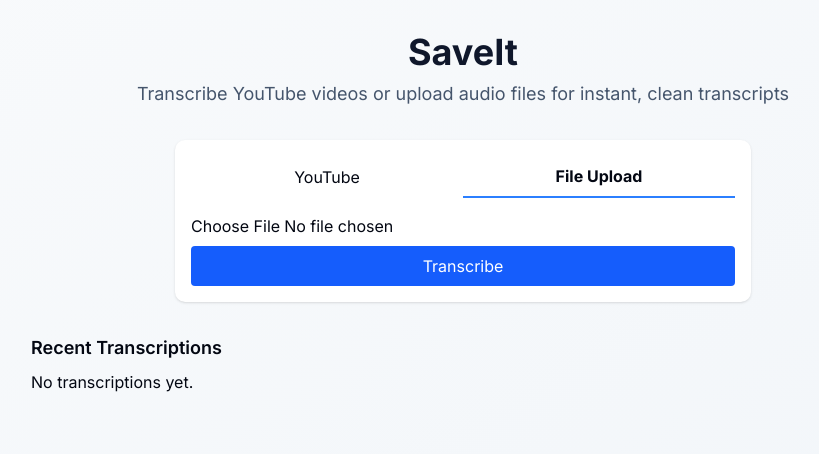
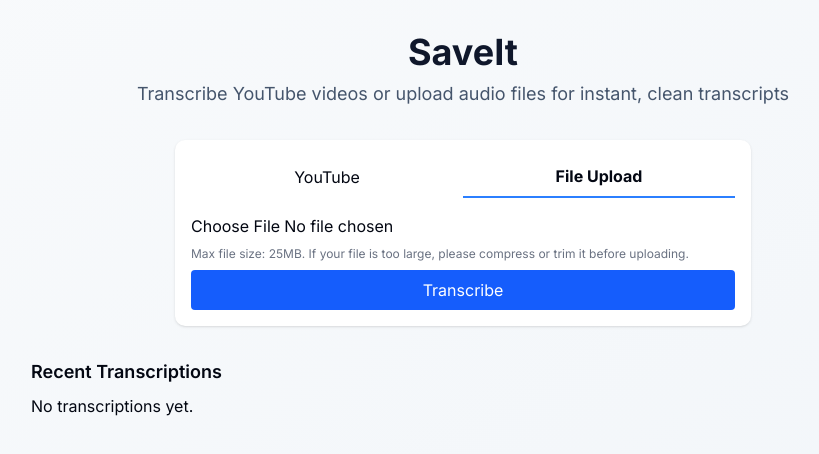
Before and after one commit to sarahsoe/saveit, a Next.js app: page / in a window 1280 px wide. Both pictures are taken after a click on the button "File Upload". Shown: the top 454 px of the page, without its empty margins (177-996 px from the left). Built offline with nearby package versions, Linux system fonts and the light colour scheme; no server answers.

Commit message:
Enforce 25MB file size limit, improve error handling and UI for uploads, and ensure all metadata and flow match production-ready requirements

```diff
--- a/src/components/TranscriptUploader.tsx
+++ b/src/components/TranscriptUploader.tsx
@@ -19,10 +19,12 @@
     if (!f) return;
     if (!ALLOWED_TYPES.includes(f.type)) {
       setError('Unsupported file type.');
+      setFile(null);
       return;
     }
     if (f.size > MAX_SIZE_MB * 1024 * 1024) {
-      setError('File too large (max 25MB).');
+      setError('File too large (max 25MB). Please compress or trim your audio.');
+      setFile(null);
       return;
     }
     setFile(f);
@@ -93,6 +95,9 @@
                 {cost !== null && <span className="ml-2">Estimated cost: ${cost.toFixed(3)}</span>}
               </div>
             )}
+            <div className="text-xs text-gray-500 mb-2">
+              Max file size: 25MB. If your file is too large, please compress or trim it before uploading.
+            </div>
           </div>
         )}
         {error && <div className="text-red-500 mb-2">{error}</div>}
@@ -100,7 +105,7 @@
         <button
           type="submit"
           className="w-full py-2 bg-blue-600 text-white rounded hover:bg-blue-700"
-          disabled={progress === 'Processing...'}
+          disabled={progress === 'Processing...' || (tab === 'file' && !file)}
         >
           {progress === 'Processing...' ? 'Processing...' : 'Transcribe'}
         </button>
```
